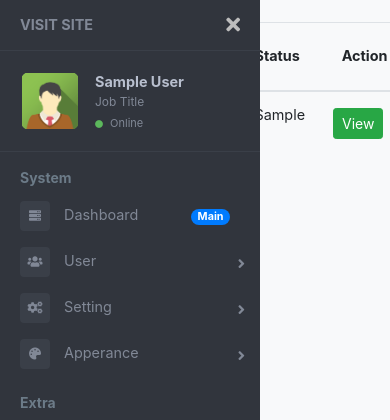
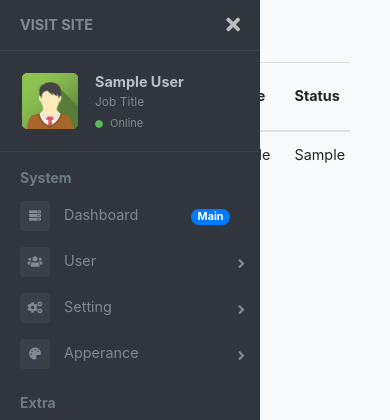
Before and after one commit to ludwigbethnicer/alphaphp, a PHP site: page /duserprof.php in a window 390 px wide. Shown: the top 420 px of the page. Run offline with PHP 8.4, Linux system fonts and the light colour scheme; the visitor is signed in with stand-in values (Sample User, id 1); tables that the repository leaves empty or names only in its code hold one stand-in row (values such as "Sample post"); some libraries are stand-ins or nearby versions.

Commit message:
responsive table for user at dashboard

```diff
--- a/page_structure/dash-userlist.php
+++ b/page_structure/dash-userlist.php
@@ -18,6 +18,8 @@
 
 ?>
 
+<div class="page-content">
+	<div class="container-fluid">
 		<div class="panel panel-default">
 			<div class="panel-heading">Users</div>
 			<div id="responseBody" class="panel-body table-responsive">
@@ -67,3 +69,5 @@
 			</div>
 			<div class="panel-footer">List of Users.</div>
 		</div>
+	</div>
+</div>
```
Lines whose indentation alone changed are shown as unchanged.
